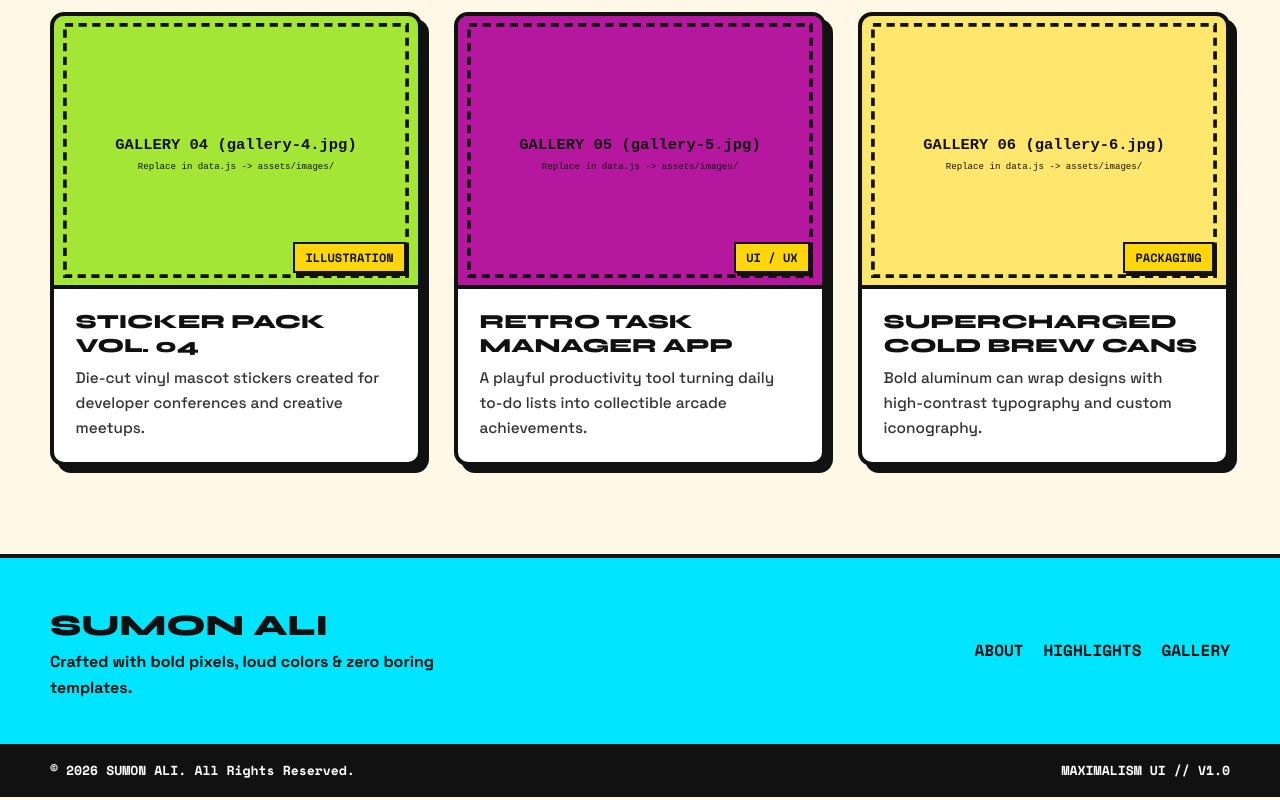
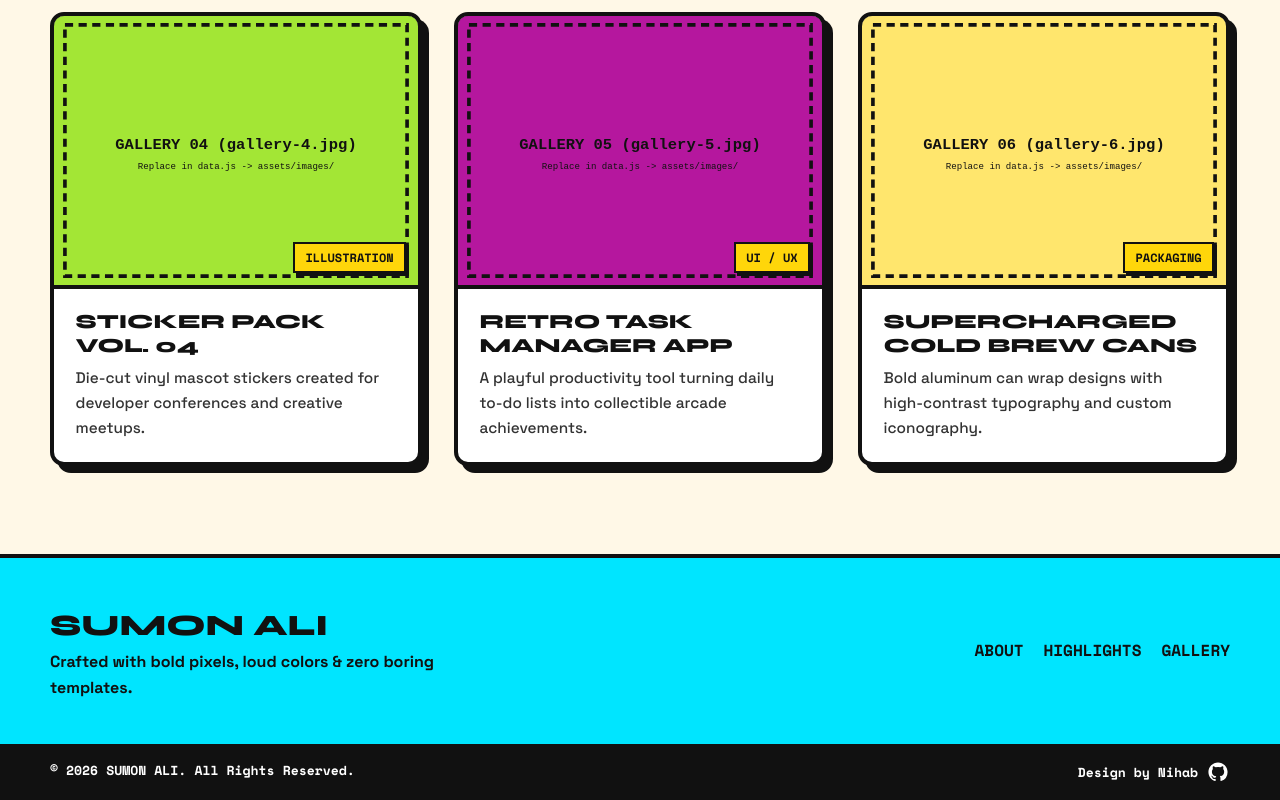
Before and after one commit to sumonttc/potfolio, a plain HTML site: page index.html in a window 1280 px wide. Shown: the part 2470-3270 px from the top of the page. Drawn offline with nearby package versions, Linux system fonts and the light colour scheme.

Commit message:
Update footer with new name and GitHub link

```diff
--- a/index.html
+++ b/index.html
@@ -185,7 +185,7 @@
   <footer class="site-footer">
     <div class="container footer-inner">
       <div class="footer-brand">
-        <h2 class="footer-logo" id="footer-name">NIHAB ALI</h2>
+        <h2 class="footer-logo" id="footer-name">YOUR NAME</h2>
         <p class="footer-tagline">Crafted with bold pixels, loud colors &amp; zero boring templates.</p>
       </div>
 
@@ -196,10 +196,17 @@
       </div>
     </div>
 
+    <!-- Footer Bottom with Nihab's Credit & GitHub Link -->
     <div class="footer-bottom">
       <div class="container footer-bottom-inner">
         <p id="footer-copyright">© 2026 All Rights Reserved.</p>
-        <span class="footer-stamp">MAXIMALISM UI // V1.0</span>
+
+        <div class="footer-credit">
+          <span>Design by Nihab</span>
+          <a href="https://github.com/your-github-username" target="_blank" rel="noopener noreferrer" aria-label="Nihab's GitHub Profile" class="footer-github-link">
+            <svg viewBox="0 0 24 24" aria-hidden="true"><path d="M12 .5C5.65.5.5 5.65.5 12c0 5.08 3.29 9.39 7.86 10.91.58.11.79-.25.79-.56v-2.02c-3.2.7-3.87-1.54-3.87-1.54-.52-1.33-1.28-1.68-1.28-1.68-1.05-.72.08-.7.08-.7 1.16.08 1.77 1.19 1.77 1.19 1.03 1.76 2.7 1.25 3.36.96.1-.75.4-1.25.73-1.54-2.55-.29-5.24-1.28-5.24-5.68 0-1.25.45-2.28 1.18-3.08-.12-.29-.51-1.46.11-3.04 0 0 .97-.31 3.17 1.18a11.03 11.03 0 0 1 5.77 0c2.2-1.49 3.17-1.18 3.17-1.18.62 1.58.23 2.75.11 3.04.74.8 1.18 1.83 1.18 3.08 0 4.41-2.69 5.38-5.25 5.67.41.36.78 1.06.78 2.14v3.17c0 .31.21.68.8.56A11.51 11.51 0 0 0 23.5 12C23.5 5.65 18.35.5 12 .5Z"/></svg>
+          </a>
+        </div>
       </div>
     </div>
   </footer>
```
